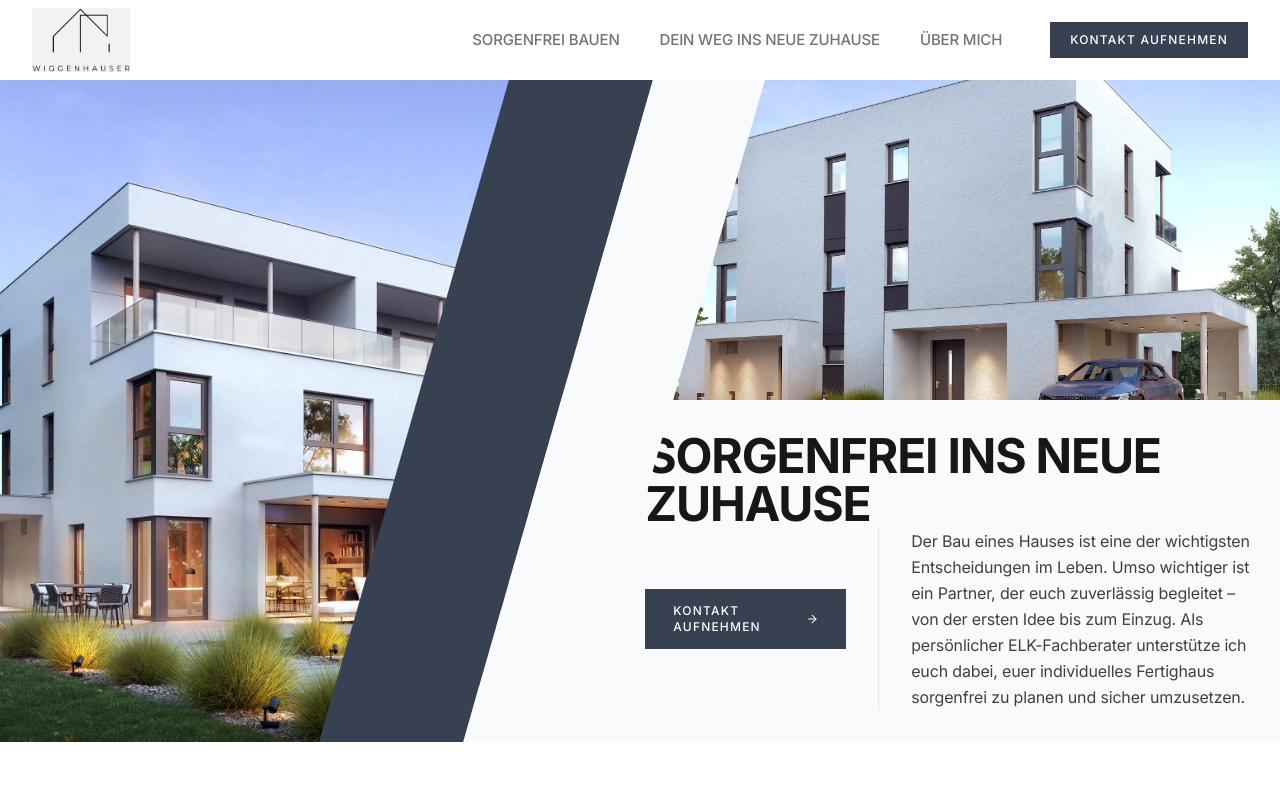
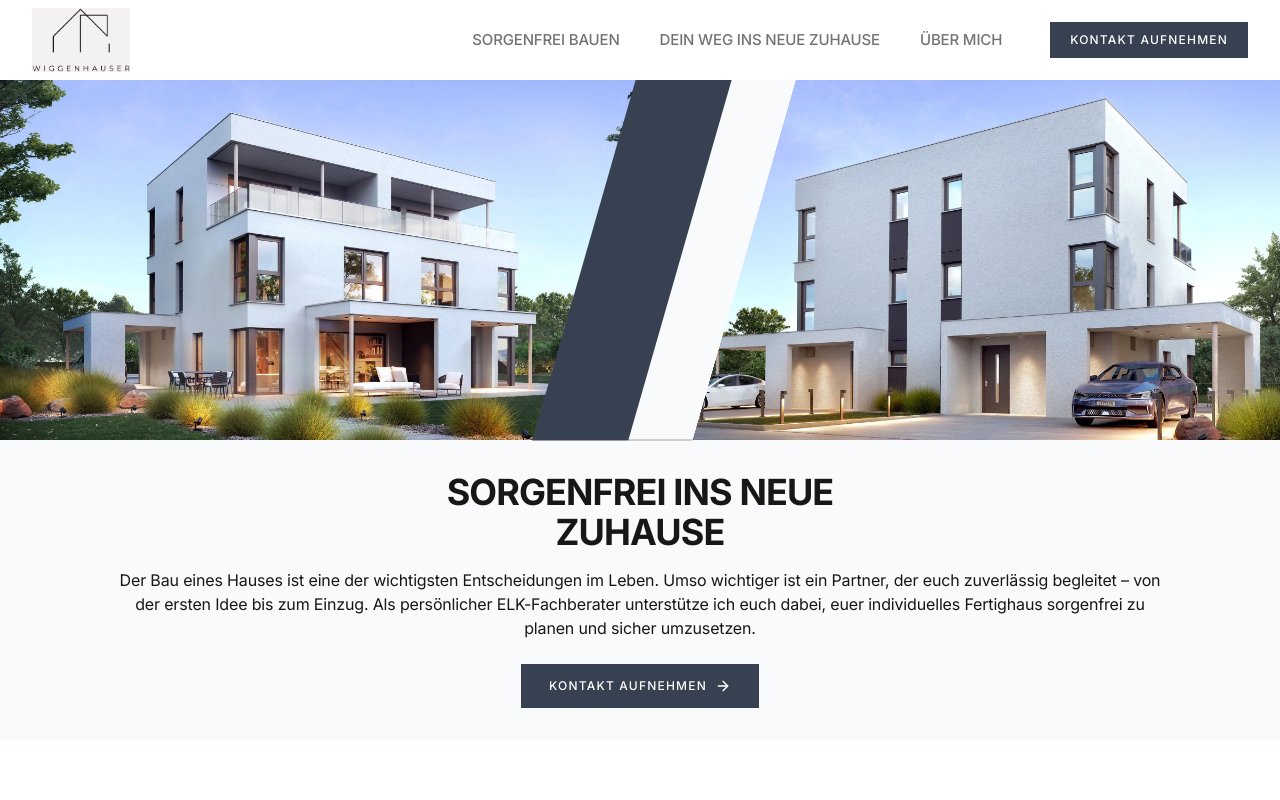
Before and after one commit to dieKrake/michael-wiggenhauser-website, a Next.js app: page / in a window 1280 px wide. Shown: the top 800 px of the page. Built offline with nearby package versions, Linux system fonts and the light colour scheme.

Commit message:
replace xl breakpoint with 2xl throughout hero section, adjust diagonal divider positioning and width, increase text padding, reduce accent button hover opacity

```diff
--- a/src/app/page.tsx
+++ b/src/app/page.tsx
@@ -20,12 +20,12 @@ export default function Startseite() {
     <>
       {/* Hero */}
       <section className="relative overflow-hidden">
-        <div className="grid lg:grid-cols-12 lg:grid-rows-[auto_1fr] xl:grid-cols-12 xl:grid-rows-1">
+        <div className="grid lg:grid-cols-12 lg:grid-rows-[auto_1fr] 2xl:grid-cols-12 2xl:grid-rows-1">
           {/* Bild links – volle Höhe */}
-          <div className="relative aspect-video sm:aspect-auto sm:min-h-[50vh] lg:col-span-6 lg:row-span-1 lg:aspect-video lg:min-h-0 xl:col-span-5 xl:row-span-1 xl:aspect-auto xl:min-h-0">
-            {/* Diagonaler Teiler – relativ zum Bild positioniert (lg-xl) */}
-            <div className="pointer-events-none absolute inset-y-0 right-0 left-[70%] z-10 hidden w-24 translate-x-1/2 -skew-x-16 bg-(--color-divider) lg:block xl:hidden">
-              <div className="pointer-events-none absolute inset-y-0 left-24 w-24 bg-gray-50" />
+          <div className="relative aspect-video sm:aspect-auto sm:min-h-[50vh] lg:col-span-6 lg:row-span-1 lg:aspect-video lg:min-h-0 2xl:col-span-5 2xl:row-span-1 2xl:aspect-auto 2xl:min-h-0">
+            {/* Diagonaler Teiler – relativ zum Bild positioniert (lg-2xl) */}
+            <div className="pointer-events-none absolute inset-y-0 right-0 left-[80%] z-10 hidden w-36 translate-x-1/2 -skew-x-16 bg-(--color-divider) will-change-transform lg:block 2xl:hidden">
+              <div className="pointer-events-none absolute inset-y-0 left-24 w-16 bg-gray-50" />
             </div>
             <Image
               src="/images/haus-placeholder.webp"
@@ -38,9 +38,9 @@ export default function Startseite() {
           </div>
 
           {/* Rechte Seite: Bild oben + Text unten */}
-          <div className="hidden lg:col-span-6 lg:flex lg:flex-col xl:col-span-7 xl:flex xl:flex-col">
+          <div className="hidden lg:col-span-6 lg:flex lg:flex-col 2xl:col-span-7 2xl:flex 2xl:flex-col">
             {/* Bild rechts oben */}
-            <div className="relative min-h-[40vh] flex-1 lg:aspect-video lg:min-h-0 lg:flex-none xl:aspect-auto xl:min-h-[40vh] xl:flex-1">
+            <div className="relative min-h-[40vh] flex-1 lg:aspect-video lg:min-h-0 lg:flex-none 2xl:aspect-auto 2xl:min-h-[40vh] 2xl:flex-1">
               <Image
                 src="/images/haus-placeholder2.webp"
                 alt="ELK Fertighaus"
@@ -52,7 +52,7 @@ export default function Startseite() {
             </div>
 
             {/* Text rechts unten */}
-            <div className="bg-gray-50 py-8 pl-28 sm:hidden lg:hidden xl:block">
+            <div className="bg-gray-50 py-8 pl-28 sm:hidden lg:hidden 2xl:block">
               <h1 className="text-3xl font-bold tracking-tight text-neutral-900 uppercase lg:text-5xl">
                 {heroSectionTextTop.titleLine1}
                 <br />
@@ -72,14 +72,14 @@ export default function Startseite() {
             </div>
           </div>
 
-          {/* Text unter den Bildern lg-xl */}
-          <div className="hidden bg-gray-50 lg:col-span-12 lg:grid lg:grid-cols-6 lg:grid-rows-2 xl:hidden">
+          {/* Text unter den Bildern lg-2xl */}
+          <div className="hidden bg-gray-50 lg:col-span-12 lg:grid lg:grid-cols-6 lg:grid-rows-2 2xl:hidden">
             <h1 className="col-span-6 mt-8 flex justify-center text-center font-bold tracking-tight text-neutral-900 uppercase lg:text-4xl">
               {heroSectionTextTop.titleLine1}
               <br />
               {heroSectionTextTop.titleLine2}
             </h1>
-            <div className="col-span-6 mt-4 grid grid-cols-1 gap-4 px-16 text-center">
+            <div className="col-span-6 mt-4 grid grid-cols-1 gap-4 px-28 text-center">
               <p>{heroSectionTextTop.description}</p>
             </div>
             <div className="col-span-6 flex items-center justify-center pb-8">
@@ -90,8 +90,8 @@ export default function Startseite() {
           </div>
         </div>
 
-        {/* Diagonaler Teiler zwischen den Bildern (xl) */}
-        <div className="pointer-events-none absolute inset-y-0 left-[38%] z-10 hidden w-36 -translate-x-1/2 -skew-x-16 bg-(--color-divider) xl:block">
+        {/* Diagonaler Teiler zwischen den Bildern (2xl) */}
+        <div className="pointer-events-none absolute inset-y-0 left-[38%] z-10 hidden w-36 -translate-x-1/2 -skew-x-16 bg-(--color-divider) 2xl:block">
           <div className="pointer-events-none absolute inset-y-0 left-36 w-28 bg-gray-50" />
         </div>
 
--- a/src/components/ui/button.tsx
+++ b/src/components/ui/button.tsx
@@ -34,7 +34,7 @@ const getClasses = (
         variant === "secondary",
       "border border-neutral-900 text-neutral-900 hover:bg-neutral-900 hover:text-white focus-visible:ring-neutral-900":
         variant === "outline",
-      "bg-[var(--color-divider)] text-white hover:opacity-75 focus-visible:ring-[var(--color-divider)]":
+      "bg-[var(--color-divider)] text-white hover:opacity-90 focus-visible:ring-[var(--color-divider)]":
         variant === "accent",
     },
     {
```
